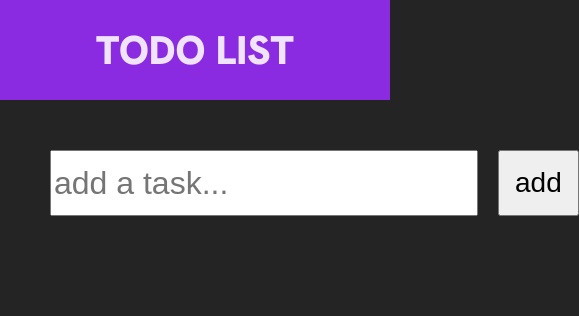
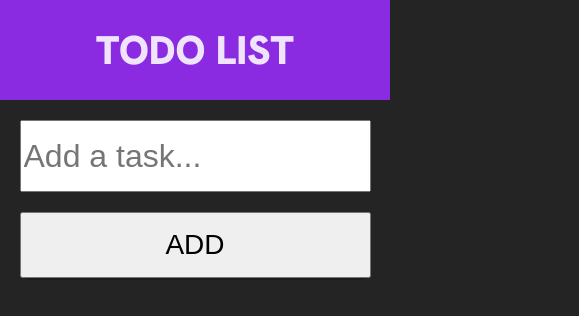
Before and after one commit to chaliyYehor/todo-list, a React (Vite) app: page / in a window 390 px wide. Shown: the top 316 px of the page, 579 px wide, since content can reach past the window. Built offline with nearby package versions, Linux system fonts and the light colour scheme.

Commit message:
add media query for the todo list form

```diff
--- a/src/components/main/add todo form/Form.css
+++ b/src/components/main/add todo form/Form.css
@@ -1,6 +1,6 @@
 form {
-	width: 100%;
-	height: 300px;
+	max-width: 2000px;
+	height: auto;
 
 	display: flex;
 	align-items: flex-start;
@@ -8,9 +8,15 @@ form {
 	border-bottom: 2px solid rgb(27, 27, 27);
 
 	border-radius: 10px;
+
+	margin-inline: auto;
+
+	margin-block: 20px;
 }
 
 .info-wrapper {
+	width: 100%;
+
 	margin: 50px;
 
 	flex-grow: 1;
@@ -22,11 +28,37 @@ form {
 	input {
 		flex-grow: 1;
 		font-size: 2rem;
+
+		height: 66px;
 	}
 
 	button {
 		font-size: 1.75rem;
 
 		padding: 15px;
+
+		text-transform: uppercase;
 	}
 }
+
+@media(max-width: 580px) {
+	.info-wrapper {
+		flex-direction: column;
+	}
+}
+
+@media(max-width: 510px) {
+	.info-wrapper {
+		margin: 20px;
+	}
+}
+
+@media(max-width: 450px) {
+	.info-wrapper {
+		margin: 0px;
+	}
+
+	form {
+		width: 90%;
+	}
+}
--- a/src/components/main/add todo form/Form.jsx
+++ b/src/components/main/add todo form/Form.jsx
@@ -39,7 +39,7 @@ export default function Form({ setAllTodos }) {
 					name='add-todo'
 					type='text'
 					className='add-todo'
-					placeholder='add a task...'
+					placeholder='Add a task...'
 				/>
 				<button type='submit'>add</button>
 			</div>
--- a/src/index.css
+++ b/src/index.css
@@ -9,6 +9,8 @@
 
 body {
   margin: 0;
+
+  box-sizing: border-box;
 }
 
 button {
```
